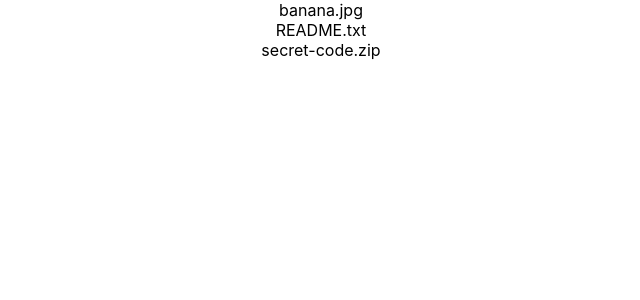
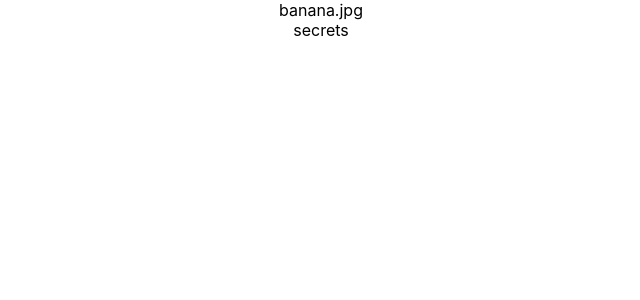
Before and after one commit to ChenRoth/file-explorer, a React (Create React App) app: page / in a window 1280 px wide. Shown: the top 300 px of the page, without its empty margins (319-959 px from the left). Built offline with nearby package versions, Linux system fonts and the light colour scheme.

Commit message:
render files and folders from state

```diff
--- a/src/App.tsx
+++ b/src/App.tsx
@@ -29,15 +29,31 @@ export class App extends React.Component<any, IAppState> {
                 extension: 'jpg',
                 path: 'banana'
             },
+            'secrets': {
+                name: 'secrets',
+                files: [],
+                folders: [],
+                path: 'secrets'
+            },
         }
     }
 
     render() {
+        const {disk} = this.state;
+        const objects: DiskObject[] = Object.values(disk);
         return (
             <div className="App">
-                <File name="banana" extension="jpg" path="C:\banana.jpg" />
-                <File name="README" extension="txt" path="C:\README.txt" />
-                <File name="secret-code" extension="zip" path="C:\secret-code.zip" />
+                {objects.map(object => {
+                    // decide if this object is a file by checking if it has an extension
+                    if ((object as any).extension) {
+                        // this object has an extension, so we use a new variable of type IFileProps
+                        const file = object as IFileProps;
+                        return <File name={file.name} extension={file.extension} path={file.path}/>;
+                    } else {
+                        const folder = object as IFolder;
+                        return <div>{folder.name}</div>;
+                    }
+                })}
             </div>
         );
     }
```
